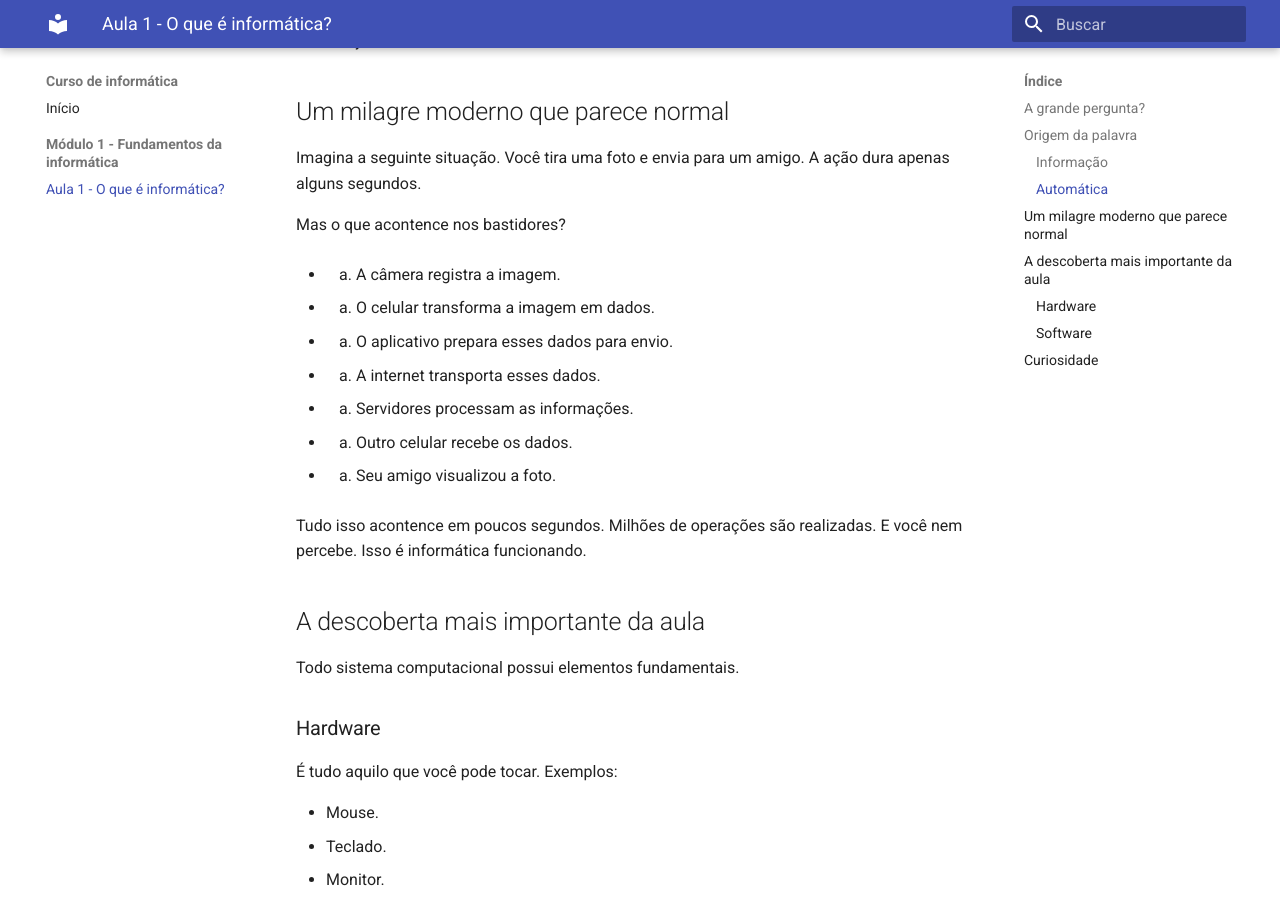
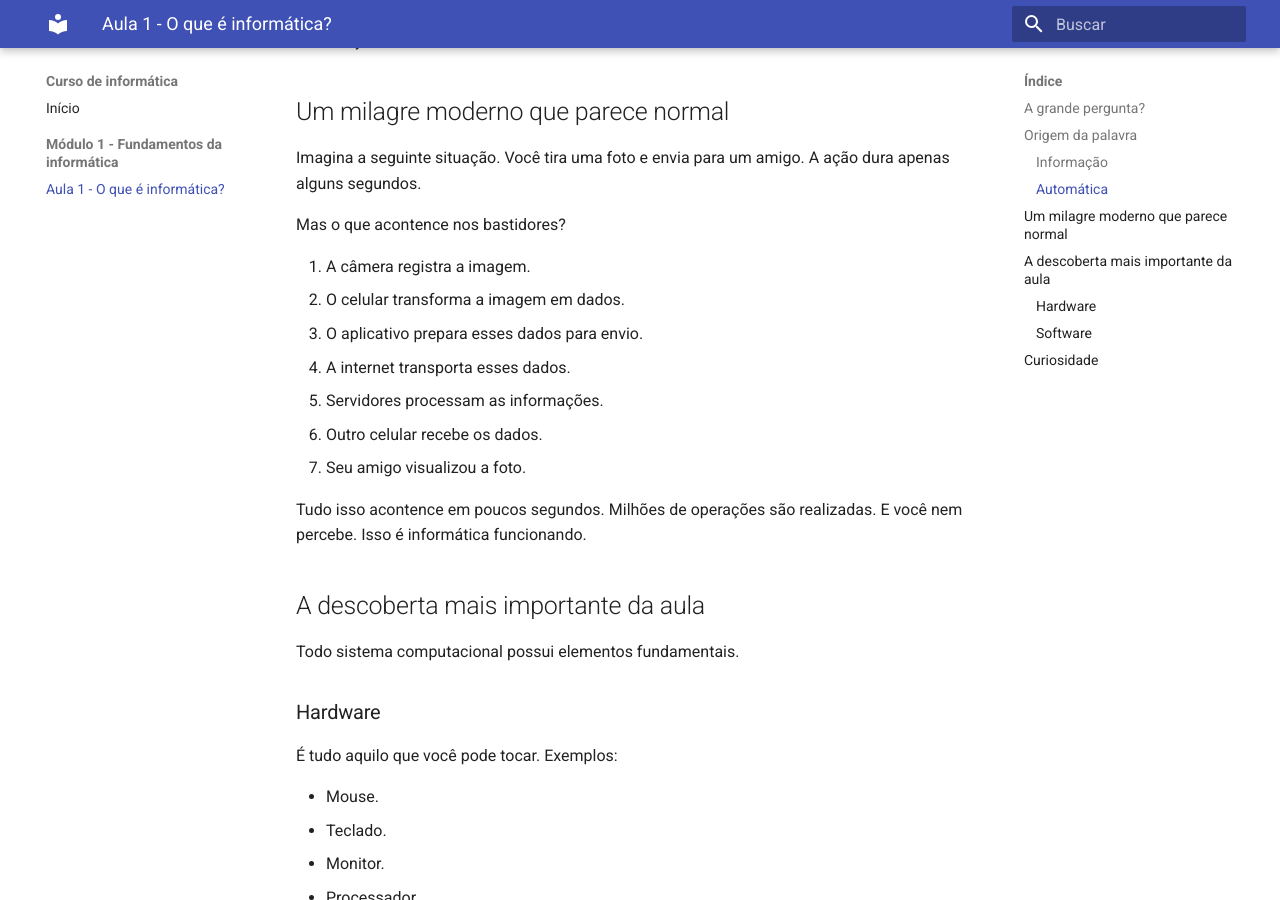
Before and after one commit to ViniciusSilva97/curso-informatica, an MkDocs documentation site: the page built from docs/modulo-1/aula-1-o-que-e-informatica.md, in a window 1280 px wide and 900 px high, scrolled down 1857 px. Built offline with MkDocs 1.6.1 and Material for MkDocs 9.7.7, drawn with Linux system fonts in a browser that asks for light colours.

Commit message:
Correção no markdown

```diff
--- a/docs/modulo-1/aula-1-o-que-e-informatica.md
+++ b/docs/modulo-1/aula-1-o-que-e-informatica.md
@@ -77,13 +77,13 @@ A ação dura apenas alguns segundos.
 
 Mas o que acontence nos bastidores?
 
-- 1. A câmera registra a imagem.
-- 2. O celular transforma a imagem em dados.
-- 3. O aplicativo prepara esses dados para envio.
-- 4. A internet transporta esses dados.
-- 5. Servidores processam as informações.
-- 6. Outro celular recebe os dados.
-- 7. Seu amigo visualizou a foto.
+1. A câmera registra a imagem.
+2. O celular transforma a imagem em dados.
+3. O aplicativo prepara esses dados para envio.
+4. A internet transporta esses dados.
+5. Servidores processam as informações.
+6. Outro celular recebe os dados.
+7. Seu amigo visualizou a foto.
 
 Tudo isso acontence em poucos segundos.
 Milhões de operações são realizadas.
```
